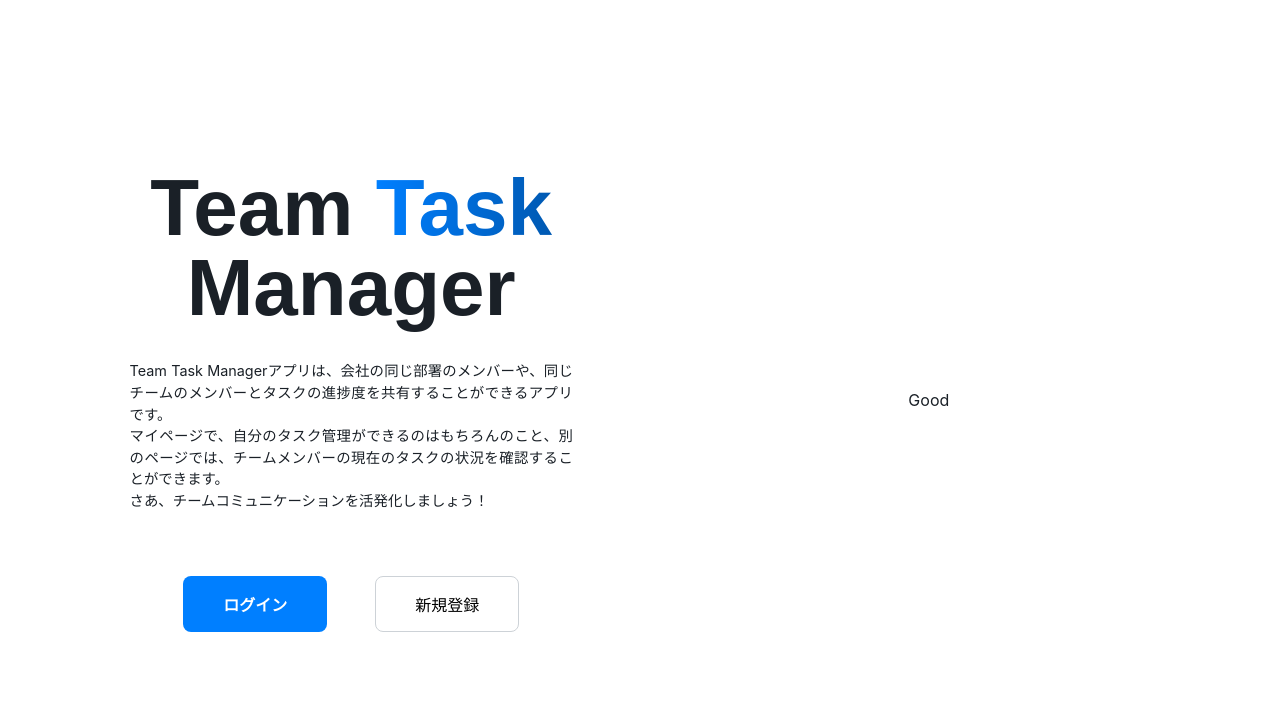
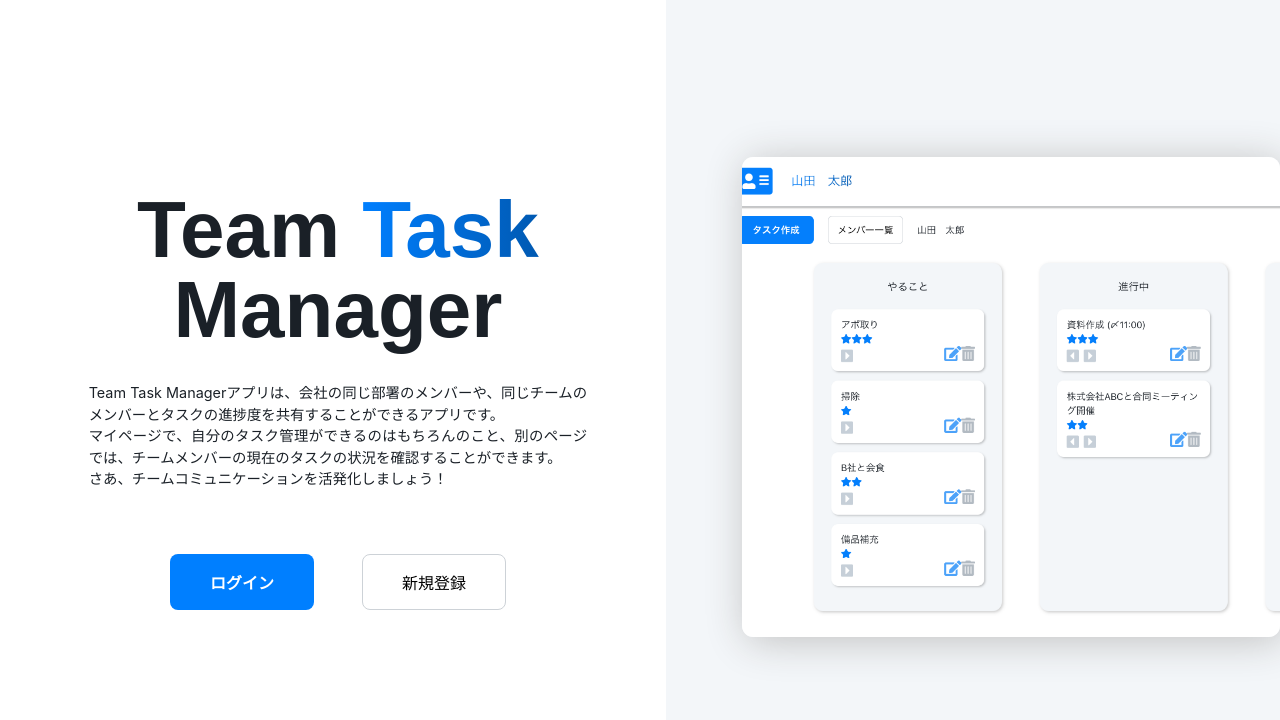
Before and after one commit to Maho-Miyazawa/team-task-manager, a React (Create React App) app: page / in a window 1280 px wide. Shown: the top 720 px of the page. Built offline with nearby package versions, Linux system fonts and the light colour scheme; no server answers.

Commit message:
feat: トップページの右側の右側にイメージ画像を追加(#121, #70)

```diff
--- a/src/App.css
+++ b/src/App.css
@@ -21,18 +21,17 @@ button {
 }
 
 .top-page-wrapper {
-  display: flex;
+  height: 100vh;
+  width: 100vw;
+  display: grid;
+  grid-template-columns: 1fr 1fr;
+  gap: 4vw;
+  text-align: center;
   align-items: center;
-  height: 100vh;
 }
 
 .top-title-container {
-  display: grid;
-  grid-template-columns: 1fr 1fr;
-  gap: 5rem;
-  text-align: center;
-  align-items: center;
-  margin: 0 8%;
+  padding: 0 0 0 10%;
 }
 
 .top-title {
@@ -88,6 +87,24 @@ button {
 
 .signup-button:hover {
   background: #eef1f4;
+}
+
+.top-page-right-container {
+  background: #f3f6f9;
+  height: 48vw;
+  height: 100vh;
+  display: flex;
+  align-items: center;
+  justify-content: flex-end;
+}
+
+.top-page-img {
+  width: 42vw;
+  box-shadow: 4px 4px 40px silver;
+  object-fit: cover;
+  height: 60vh;
+  object-position: 10% 50%;
+  border-radius: 0.7rem;
 }
 
 .header {
--- a/src/components/Home.js
+++ b/src/components/Home.js
@@ -1,4 +1,5 @@
 import LoginButton from "./LoginButton";
+import topPageImg from "../images/img-top-page.png";
 
 function Home() {
   const signup = (e) => {
@@ -29,7 +30,15 @@ function Home() {
             </button>
           </div>
         </div>
-        <div>Good</div>
+      </div>
+      <div className="top-page-right-container">
+        <div className="top-page-img-area">
+          <img
+            className="top-page-img"
+            src={topPageImg}
+            alt="Team Task Managerのイメージ画像"
+          />
+        </div>
       </div>
     </div>
   );
```
Also changed, not shown: src/images/img-top-page.png (added).
